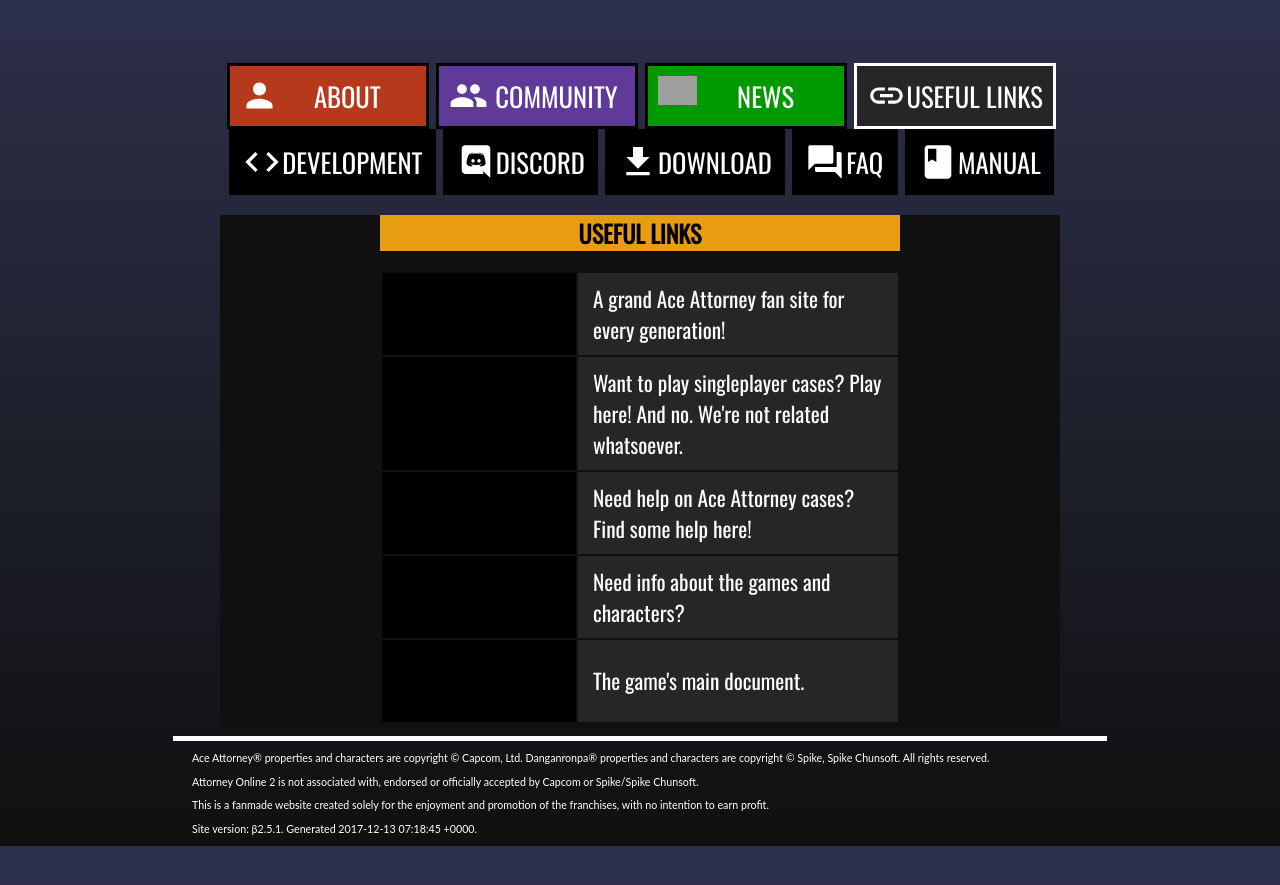
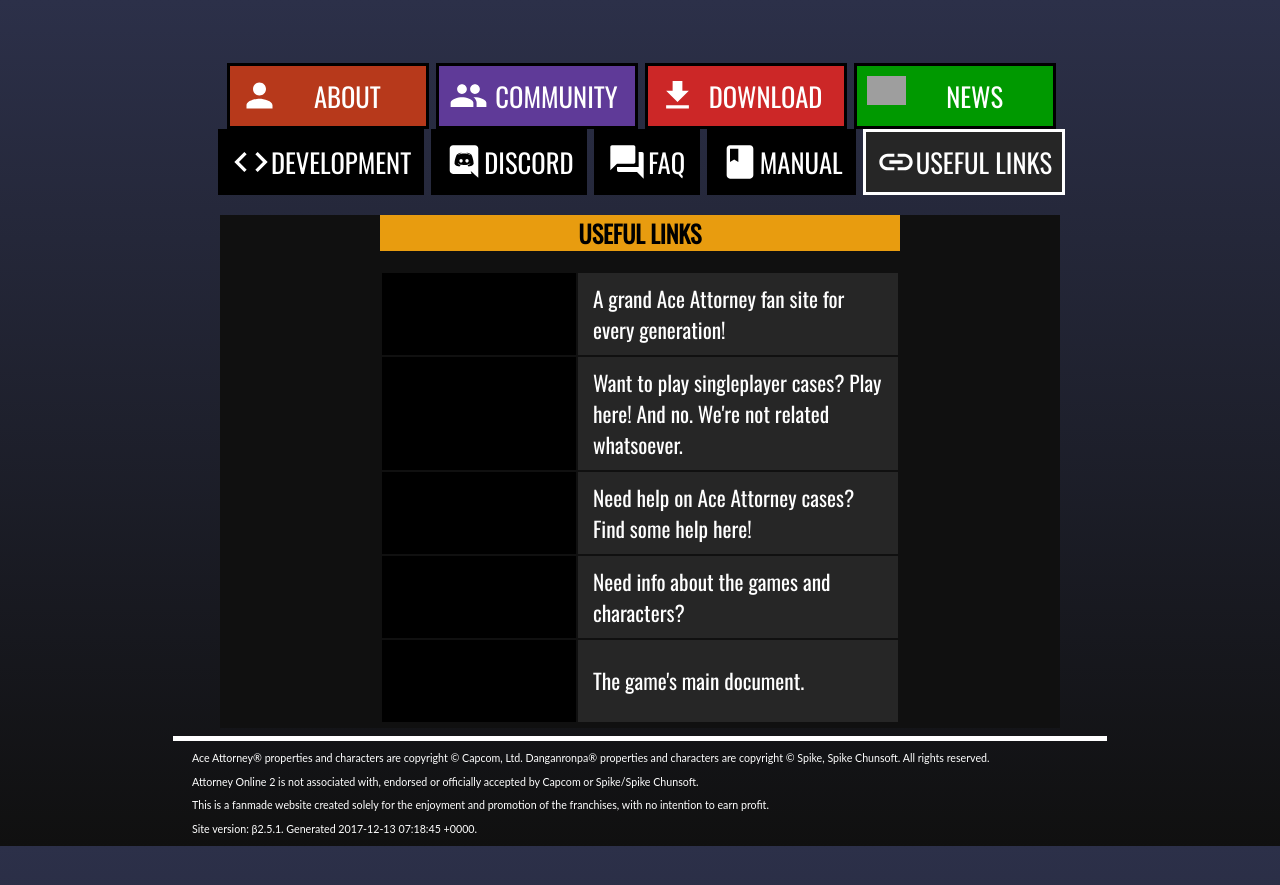
Before and after one commit to oldmud0/AOWeb-Old, a Jekyll site: the page built from _pages/uselinks.html, in a window 1280 px wide. Shown: the top 885 px of the page. Built offline with Jekyll 4.4.1, drawn with Linux system fonts in a browser that asks for light colours; grey boxes are pictures that could not be loaded.

Commit message:
Swap useful links page with download page

```diff
--- a/AO2Site.css
+++ b/AO2Site.css
@@ -231,10 +231,11 @@
 	background-color: #795548;
 	transition: 0.5s;
 }
-li.navigationmenu.two.dow:hover,li.navigationmenu.two.dow#selected{
-	background-color: #cc2727;
-	transition: 0.5s;
+
+li.navigationmenu.two.use:hover,li.navigationmenu.two.use#selected{
+	background-color: rgb(38, 38, 38);
 }
+
 li.navigationmenu.two.dis:hover,li.navigationmenu.two.dis#selected{
 	background-color: rgb(204,115,186);
 	transition: 0.5s;
@@ -266,8 +267,8 @@
 li.navigationmenu.com{
 	background-color: rgb(95, 58, 152);
 }
-li.navigationmenu.use{
-	background-color: rgb(38, 38, 38);
+li.navigationmenu.dow{
+	background-color: #cc2727;
 }
 
 .item{/*Icons on Navbar*/
--- a/_pages/downloads.html
+++ b/_pages/downloads.html
@@ -5,7 +5,7 @@
 internal_title: "downloads"
 short_title: "Download"
 title:  "Downloads"
-category: midlevel
+category: toplevel
 ---
 
 <h1 class="notice">Please note that downloads can be very long depending on which version you will download.</h1>
--- a/_pages/uselinks.html
+++ b/_pages/uselinks.html
@@ -5,7 +5,7 @@
 internal_title: "uselinks"
 short_title: "Useful Links"
 title:  "Useful Links"
-category: toplevel
+category: midlevel
 ---
 
 <center>
```
